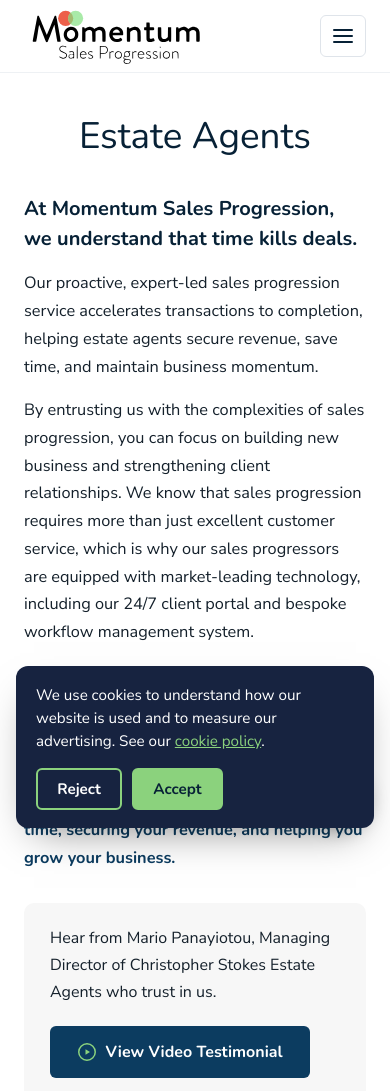
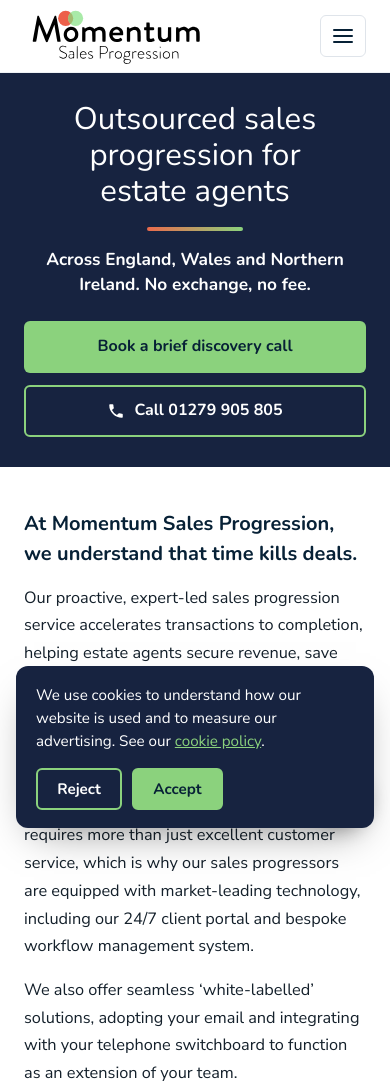
Before and after one commit to memerson1978/momentum-website, a plain HTML site: page estate-agents.html in a window 390 px wide. Shown: the top 1091 px of the page. Drawn offline with nearby package versions, Linux system fonts and the light colour scheme.

Commit message:
Estate Agents and Home: booking and call buttons visible without scrolling
Estate Agents now opens with a short navy top section: the heading "Outsourced sales progression for estate agents", the line "Across England, Wales and Northern Ireland. No exchange, no fee." and two buttons, "Book a brief discovery call" (a plain link to /discovery-meeting) and "Call 01279 905 805" (tel:01279905805). The same two buttons appear again straight after the Lauren Layton testimonial. On phones, a slim Book and Call bar appears at the foot of the screen once the top buttons have scrolled away. The existing button beside the example report now uses the same booking wording. The page address stays /estate-agents.

Home: under "Professional Sales Progression That You Can Trust!" there is now the line "Outsourced sales progression for estate agents. No exchange, no fee." and the same two buttons. The "Why Momentum?" tile now reads 'No Exchange, No Fee' instead of 'No Sale, No Fee', so "No sale, no fee" no longer appears on either page.

Call buttons use the same tel: link as the footer number, so they send the same GA4 phone_click event. No images or extra scripts were added to the top sections.

Co-Authored-By: Claude Opus 5.5 <noreply@anthropic.com>
Claude-Session: https://claude.ai/code/session_01GxMhevS5CsAwd767Q7eUNc

```diff
--- a/estate-agents.html
+++ b/estate-agents.html
@@ -245,6 +245,28 @@
   .rr-grid{display:grid;grid-template-columns:repeat(3,minmax(0,1fr));gap:14px;margin-bottom:16px;}
   .rr-note{font-size:.88rem;color:#5a6b7a;margin:12px 0 0;}
   @media (max-width:760px){.rr-grid{grid-template-columns:1fr;}.report-req{padding:22px 18px;}}
+  /* Ad landing: headline, offer line and two actions visible without scrolling (24/11/2026) */
+  section.ea-hero{background:var(--navy-band);color:#fff;padding:46px 0 44px;text-align:center;}
+  .ea-hero h1{color:#fff;font-size:clamp(1.95rem,4.2vw,2.9rem);line-height:1.15;max-width:860px;margin:0 auto;}
+  .ea-hero .rule{display:block;width:96px;height:4px;border-radius:2px;background:linear-gradient(90deg,#EA6A4C,#8BD27D);margin:18px auto 16px;}
+  .ea-hero p.offer{font-family:"Nunito",sans-serif;font-weight:700;font-size:clamp(1.08rem,2vw,1.3rem);line-height:1.45;margin:0 auto 24px;max-width:760px;color:#fff;}
+  .hero-ctas{display:flex;flex-wrap:wrap;gap:12px 14px;justify-content:center;}
+  .hero-ctas .btn{display:inline-flex;align-items:center;justify-content:center;gap:9px;min-height:48px;}
+  .btn-call{background:transparent;color:#fff;border-color:var(--green);}
+  .btn-call:hover{background:var(--green);color:var(--navy-deep);opacity:1;}
+  section.mid-cta{padding:44px 0 6px;text-align:center;}
+  .mid-cta p{font-family:"Nunito",sans-serif;font-weight:700;font-size:1.15rem;color:var(--navy-deep);margin:0 0 16px;}
+  .m-cta{position:fixed;left:0;right:0;bottom:0;z-index:55;display:flex;gap:10px;padding:10px 12px calc(10px + env(safe-area-inset-bottom,0px));background:#fff;border-top:1px solid #e3e8ef;box-shadow:0 -8px 24px -16px rgba(7,33,54,.45);}
+  .m-cta .btn{flex:1 1 0;display:inline-flex;align-items:center;justify-content:center;gap:8px;padding:.7rem .6rem;font-size:.98rem;min-height:46px;white-space:nowrap;}
+  @media (min-width:761px){ .m-cta{display:none!important;} }
+  @media (max-width:760px){
+    body.mcta-on{padding-bottom:68px;}
+    body.mcta-on .wa{bottom:calc(80px + env(safe-area-inset-bottom,0px))!important;}
+  }
+  @media (max-width:520px){
+    section.ea-hero{padding:28px 0 30px;}
+    .hero-ctas{flex-direction:column;align-items:stretch;max-width:360px;margin:0 auto;}
+  }
 </style>
 <link rel="stylesheet" href="assets/features.css?v=20261102">
 </head>
@@ -268,10 +290,22 @@
 
 <main id="top">
 
+  <!-- AD LANDING HERO -->
+  <section class="ea-hero">
+    <div class="wrap">
+      <h1>Outsourced sales progression for estate agents</h1>
+      <span class="rule" aria-hidden="true"></span>
+      <p class="offer">Across England, Wales and Northern Ireland. No exchange, no fee.</p>
+      <div class="hero-ctas">
+        <a class="btn btn-green" href="discovery-meeting">Book a brief discovery call</a>
+        <a class="btn btn-call" href="tel:01279905805"><svg width="18" height="18" viewBox="0 0 24 24" aria-hidden="true"><path d="M6.6 10.8a15.1 15.1 0 0 0 6.6 6.6l2.2-2.2a1 1 0 0 1 1-.25 11.4 11.4 0 0 0 3.6.57 1 1 0 0 1 1 1V20a1 1 0 0 1-1 1A17 17 0 0 1 3 4a1 1 0 0 1 1-1h3.5a1 1 0 0 1 1 1c0 1.25.2 2.45.57 3.57a1 1 0 0 1-.25 1z" fill="currentColor"/></svg>Call 01279 905 805</a>
+      </div>
+    </div>
+  </section>
+
   <!-- INTRO -->
   <section class="ea-intro">
     <div class="wrap">
-      <h1 class="page-title">Estate Agents</h1>
       <div class="copy">
         <p class="lead">At Momentum Sales Progression, we understand that time kills deals.</p>
         <p>Our proactive, expert-led sales progression service accelerates transactions to completion, helping estate agents secure revenue, save time, and maintain business momentum.</p>
@@ -324,6 +358,17 @@
   <!-- QUOTE (green) -->
   <section class="tq"><div class="wrap"><p class="tq-head"><span class="qm o" aria-hidden="true">&ldquo;</span>She has been nothing short of amazing!<span class="qm c" aria-hidden="true">&rdquo;</span></p><div class="tq-stack"><div class="tq-card"><span class="tq-mark o" aria-hidden="true">&ldquo;</span><p>I just wanted to send an email to say how brilliant Rachel is. ...She has been nothing short of amazing!</p><p>All of the help she has given has been a huge part of getting these files exchanged. With the SDLT deadline, pressure has been massive and without her chasing the other parties in the chain we may not have achieved the desired timescales.</p><p>...It’s such a relief to work with someone who’s very supportive and kind and really does go above and beyond!</p><span class="tq-mark c" aria-hidden="true">&rdquo;</span></div></div>
 <div class="tq-by"><div class="tq-name">Lauren Layton</div><div class="tq-role">Partner, Barnes and Partners</div></div></div></section>
+
+  <!-- BOOKING PROMPT AFTER THE TESTIMONIAL -->
+  <section class="mid-cta">
+    <div class="wrap">
+      <p>See whether Momentum is the right fit for your agency.</p>
+      <div class="hero-ctas">
+        <a class="btn btn-navy" href="discovery-meeting">Book a brief discovery call</a>
+        <a class="btn btn-line" href="tel:01279905805"><svg width="18" height="18" viewBox="0 0 24 24" aria-hidden="true"><path d="M6.6 10.8a15.1 15.1 0 0 0 6.6 6.6l2.2-2.2a1 1 0 0 1 1-.25 11.4 11.4 0 0 0 3.6.57 1 1 0 0 1 1 1V20a1 1 0 0 1-1 1A17 17 0 0 1 3 4a1 1 0 0 1 1-1h3.5a1 1 0 0 1 1 1c0 1.25.2 2.45.57 3.57a1 1 0 0 1-.25 1z" fill="currentColor"/></svg>Call 01279 905 805</a>
+      </div>
+    </div>
+  </section>
 
   <!-- GROW YOUR REVENUE -->
   <section class="grow">
@@ -536,7 +581,7 @@
 
       <div class="cta-row">
         <button type="button" class="btn btn-navy" data-report-open aria-expanded="false" aria-controls="report-req">Get the example report</button>
-        <a class="btn btn-line" href="discovery-meeting">Book a Discovery Meeting</a>
+        <a class="btn btn-line" href="discovery-meeting">Book a brief discovery call</a>
       </div>
 
       <div class="report-req" id="report-req" hidden>
@@ -588,6 +633,11 @@
   <div class="fbar"><div class="wrap">© 2026 Momentum Sales Progression Ltd. Company no. 16099402. &nbsp;|&nbsp; <a href="privacy-policy">Privacy Policy</a> &nbsp;|&nbsp; <a href="cookie-policy">Cookie Policy</a> &nbsp;|&nbsp; <a href="#" data-cookie-settings>Cookie settings</a></div></div>
 </footer>
 
+<div class="m-cta" data-mcta hidden>
+  <a class="btn btn-green" href="discovery-meeting">Book a brief call</a>
+  <a class="btn btn-navy" href="tel:01279905805"><svg width="18" height="18" viewBox="0 0 24 24" aria-hidden="true"><path d="M6.6 10.8a15.1 15.1 0 0 0 6.6 6.6l2.2-2.2a1 1 0 0 1 1-.25 11.4 11.4 0 0 0 3.6.57 1 1 0 0 1 1 1V20a1 1 0 0 1-1 1A17 17 0 0 1 3 4a1 1 0 0 1 1-1h3.5a1 1 0 0 1 1 1c0 1.25.2 2.45.57 3.57a1 1 0 0 1-.25 1z" fill="currentColor"/></svg>Call us</a>
+</div>
+
 <a class="wa" hidden data-whatsapp style="right:calc(20px + env(safe-area-inset-right,0px));bottom:calc(20px + env(safe-area-inset-bottom,0px))" href="#" aria-label="WhatsApp"><svg width="30" height="30" viewBox="0 0 24 24" fill="#fff"><path d="M17.5 14.4c-.3-.15-1.7-.84-1.97-.93-.26-.1-.46-.15-.65.15-.19.29-.74.93-.9 1.12-.17.19-.33.22-.62.07-.29-.14-1.23-.45-2.34-1.44-.86-.77-1.44-1.72-1.61-2.01-.17-.29-.02-.45.13-.6.13-.13.29-.34.44-.51.14-.17.19-.29.29-.48.1-.19.05-.36-.02-.51-.07-.14-.65-1.57-.9-2.15-.24-.57-.48-.49-.65-.5h-.56c-.19 0-.51.07-.77.36-.26.29-1.01.99-1.01 2.42s1.04 2.81 1.18 3c.14.19 2.03 3.1 4.92 4.35.69.3 1.22.47 1.64.6.69.22 1.31.19 1.81.11.55-.08 1.7-.69 1.94-1.36.24-.67.24-1.24.17-1.36-.07-.12-.26-.19-.55-.34ZM12 2a10 10 0 0 0-8.6 15.07L2 22l5.05-1.32A10 10 0 1 0 12 2Z"/></svg></a>
 
 <script>
@@ -597,6 +647,18 @@
 })();
 </script>
 <script src="assets/features.js"></script>
+<script>
+/* Phones: slim Book and Call bar once the top buttons have scrolled off screen. */
+(function(){
+  var bar=document.querySelector('[data-mcta]'), top=document.querySelector('.ea-hero .hero-ctas');
+  if(!bar||!top||!('IntersectionObserver' in window)) return;
+  var mq=window.matchMedia('(max-width:760px)');
+  new IntersectionObserver(function(es){
+    var gone=!es[0].isIntersecting&&es[0].boundingClientRect.top<0;
+    bar.hidden=!gone; document.body.classList.toggle('mcta-on',gone&&mq.matches);
+  }).observe(top);
+})();
+</script>
 
 <script>
 (function(){
```
Also changed, not shown: index.html (+18 -1 lines).
